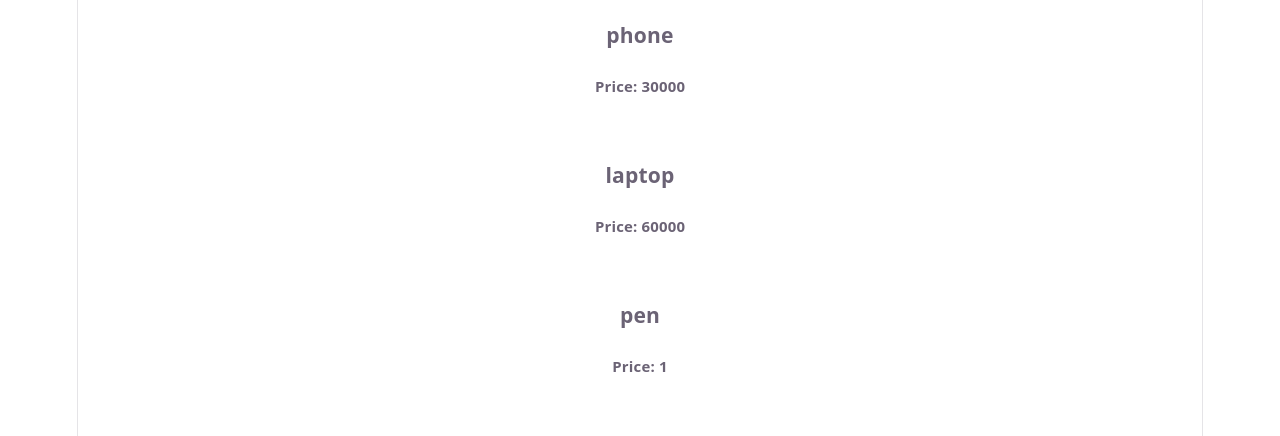
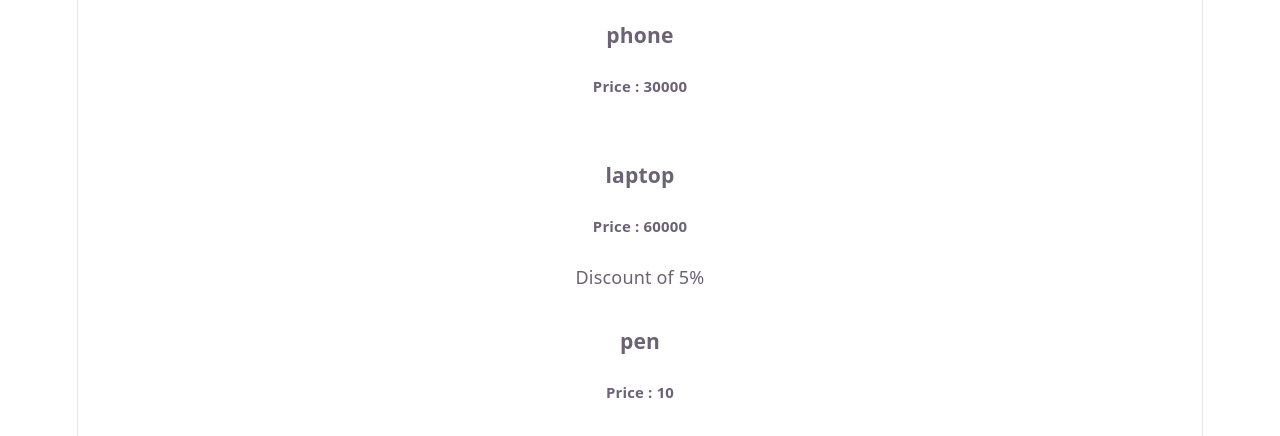
Before and after one commit to Suhani-Saraswat/React-, a React (Vite) app: page / in a window 1280 px wide. Shown: the top 436 px of the page. Built offline with nearby package versions, Linux system fonts and the light colour scheme.

Commit message:
conditionals

```diff
--- a/src/Product.jsx
+++ b/src/Product.jsx
@@ -1,10 +1,12 @@
 import "./Product.css";
 
-function Product({title, price = 1}) {
+function Product({ title, price, features}) {
+    // const list = features.map((feature) => <li>{feature}</li>);
     return (
         <div className="Product">
             <h3>{title}</h3>
-            <h5>Price: {price}</h5>
+            <h5>Price : {price}</h5>
+            {price > 30000 && <p>Discount of 5%</p>}
         </div>
     );
 }
--- a/src/ProductTab.jsx
+++ b/src/ProductTab.jsx
@@ -1,11 +1,13 @@
 import Product from "./Product.jsx";
 
 function ProductTab() {
+    let options = ["hi-tech", "durable", "fast"];
+    // let options2 = { a: "hi-tech", b: "durable", c: "fast"};
     return (
         <>
-        <Product title="phone" price={30000}/>
+        <Product title="phone" price={30000} />
         <Product title="laptop" price={60000}/>
-        <Product title="pen" />
+        <Product title="pen" price={10}/>
         </>
     );
 }
```
